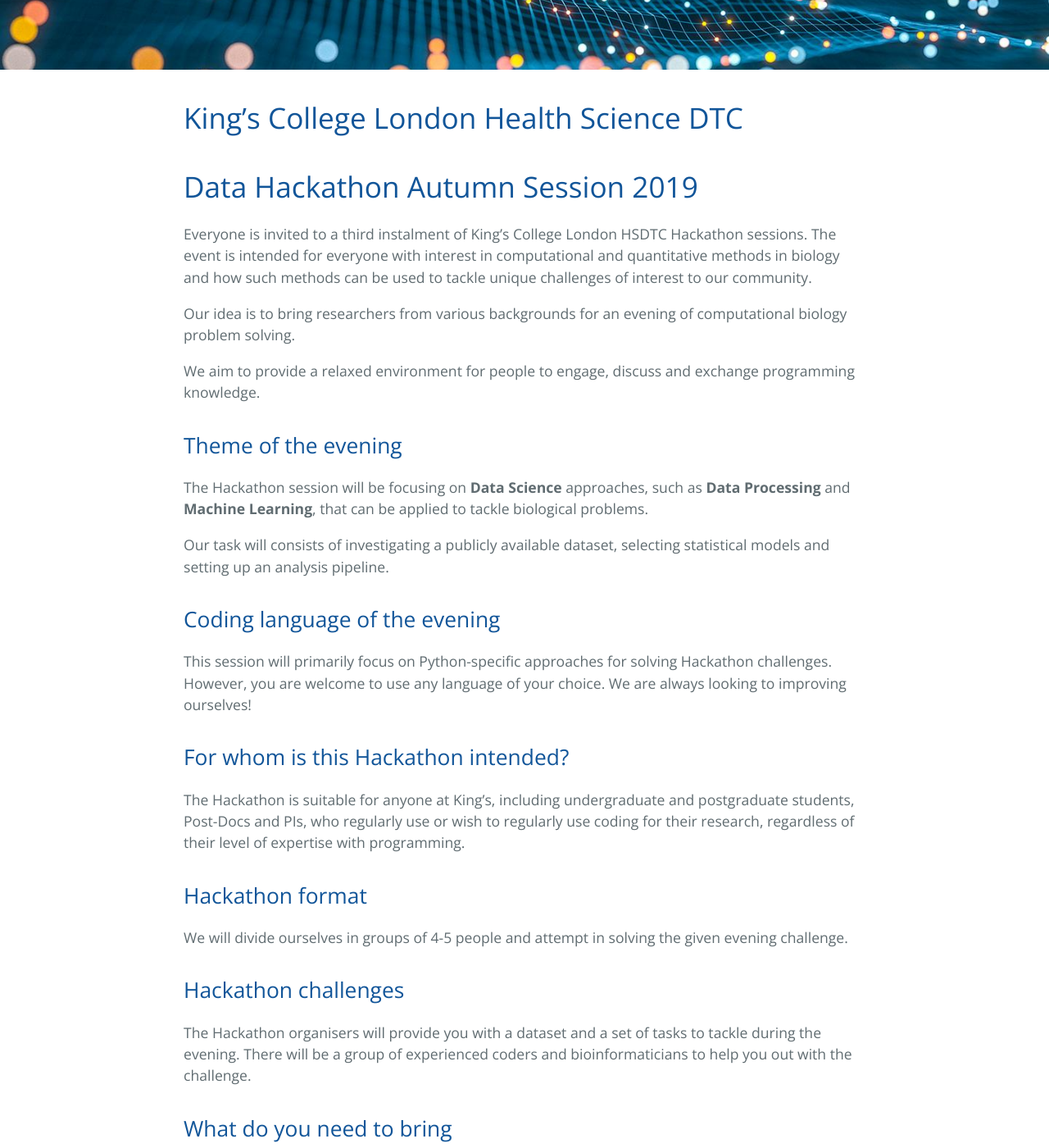
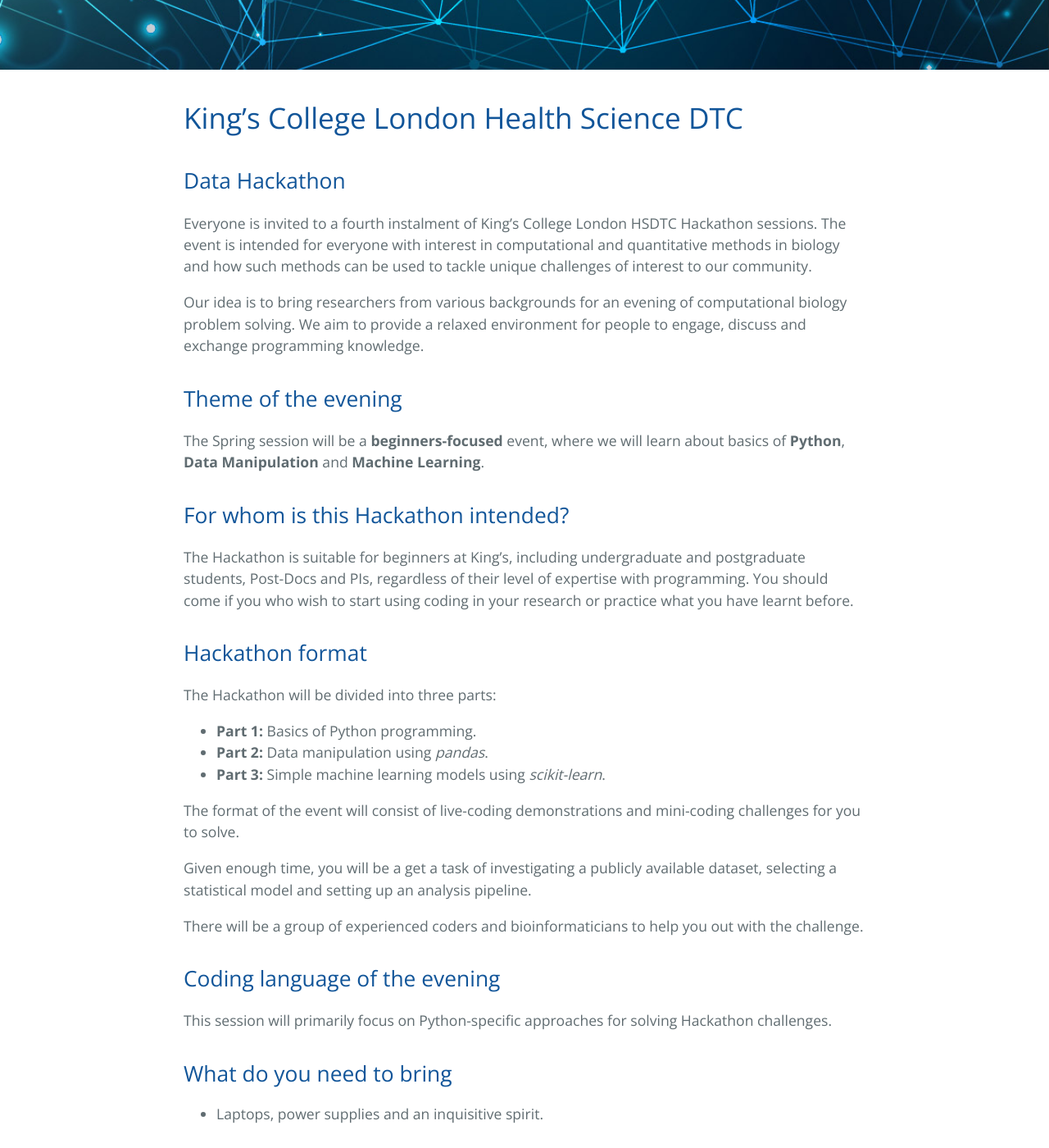
Before and after one commit to KHSDTC/Hackathon_Autumn2020, a Jekyll site: the page built from index.md, in a window 1280 px wide and 1400 px high, scrolled down 232 px. Shown: the whole window at 82% size. Built offline with Jekyll 4.4.1, drawn with Linux system fonts in a browser that asks for light colours; our own code applies the rules of GitHub Pages for plain Markdown files; some of the changed text lies outside the part shown.

Commit message:
Updating website

```diff
--- a/_config.yml
+++ b/_config.yml
@@ -1,4 +1,4 @@
-title: Data Hackathon Autumn Session 2019
+title: Data Hackathon 101 - Spring 2020
 description: King's College London Health Sciences DTC
 show_downloads: true
 google_analytics:
--- a/index.md
+++ b/index.md
@@ -4,35 +4,37 @@ layout: default
 
 # King's College London Health Science DTC
 
-# Data Hackathon Autumn Session 2019
+## Data Hackathon
 
-Everyone is invited to a third instalment of King's College London HSDTC Hackathon sessions. The event is intended for everyone with interest in computational and quantitative methods in biology and how such methods can be used to tackle unique challenges of interest to our community.
+Everyone is invited to a fourth instalment of King's College London HSDTC Hackathon sessions. The event is intended for everyone with interest in computational and quantitative methods in biology and how such methods can be used to tackle unique challenges of interest to our community.
 
-Our idea is to bring researchers from various backgrounds for an evening of computational biology problem solving.
-
-We aim to provide a relaxed environment for people to engage, discuss and exchange programming knowledge.
+Our idea is to bring researchers from various backgrounds for an evening of computational biology problem solving. We aim to provide a relaxed environment for people to engage, discuss and exchange programming knowledge.
 
 ## Theme of the evening
 
-The Hackathon session will be focusing on **Data Science** approaches, such as **Data Processing** and **Machine Learning**, that can be applied to tackle biological problems.
+The Spring session will be a __beginners-focused__ event, where we will learn about basics of __Python__, __Data Manipulation__ and __Machine Learning__.
 
-Our task will consists of investigating a publicly available dataset, selecting statistical models and setting up an analysis pipeline.
+## For whom is this Hackathon intended?
+
+The Hackathon is suitable for beginners at King's, including undergraduate and postgraduate students, Post-Docs and PIs, regardless of their level of expertise with programming. You should come if you who wish to start using coding in your research or practice what you have learnt before.
+
+## Hackathon format
+
+The Hackathon will be divided into three parts:
+
+- __Part 1:__ Basics of Python programming.
+- __Part 2:__ Data manipulation using _pandas_.
+- __Part 3:__ Simple machine learning models using _scikit-learn_.
+
+The format of the event will consist of live-coding demonstrations and mini-coding challenges for you to solve.
+
+Given enough time, you will be a get a task of investigating a publicly available dataset, selecting a statistical model and setting up an analysis pipeline.
+
+There will be a group of experienced coders and bioinformaticians to help you out with the challenge.
 
 ## Coding language of the evening
 
-This session will primarily focus on Python-specific approaches for solving Hackathon challenges. However, you are welcome to use any language of your choice. We are always looking to improving ourselves!
-
-## For whom is this Hackathon intended?
-
-The Hackathon is suitable for anyone at King's, including undergraduate and postgraduate students, Post-Docs and PIs, who regularly use or wish to regularly use coding for their research, regardless of their level of expertise with programming.
-
-## Hackathon format
-
-We will divide ourselves in groups of 4-5 people and attempt in solving the given evening challenge.
-
-## Hackathon challenges
-
-The Hackathon organisers will provide you with a dataset and a set of tasks to tackle during the evening. There will be a group of experienced coders and bioinformaticians to help you out with the challenge.
+This session will primarily focus on Python-specific approaches for solving Hackathon challenges.
 
 ## What do you need to bring
 
@@ -44,13 +46,9 @@ The Hackathon organisers will provide you with a dataset and a set of tasks to t
 - Working [Jupyter Notebook](https://jupyter.org/index.html) that is [already shipped using Anaconda](https://jupyter.org/install).
 - Code editor of your liking, for instance [PyCharm](https://www.jetbrains.com/pycharm/download/) or [spyder](https://www.spyder-ide.org/).
 
-### For R
-
-- If you decide to use R during the evening, make sure you have a working R environment and a good code editor, such as [RStudio](https://www.rstudio.com/).
-
 ## When and Where?
 
-- __Date__: 11th of November, 2019
+- __Date__: 23rd of March, 2020
 - __Where__: G552, Waterloo Bridge Wing, Waterloo Campus
 - __When__: 5PM - 9PM
 
@@ -58,7 +56,7 @@ The doors are open at 5PM  and everyone is welcome to come and network with fell
 
 ## Registration
 
-To register for the Data Hackathon, please follow to King's website on [Skills Forge](https://tinyurl.com/y4q9ooz8).
+To register for the Data Hackathon, please follow to King's website on [Skills Forge](https://training.kcl.ac.uk/kcl/#he/dev/eventDetails,;em,providerCode=HSDTC,providerOrgAlias=kcl,number=61).
 
 ## Want to brush up your Python skills?
 
```
Also changed, not shown: figures/data_science.jpg, 3 other files.
